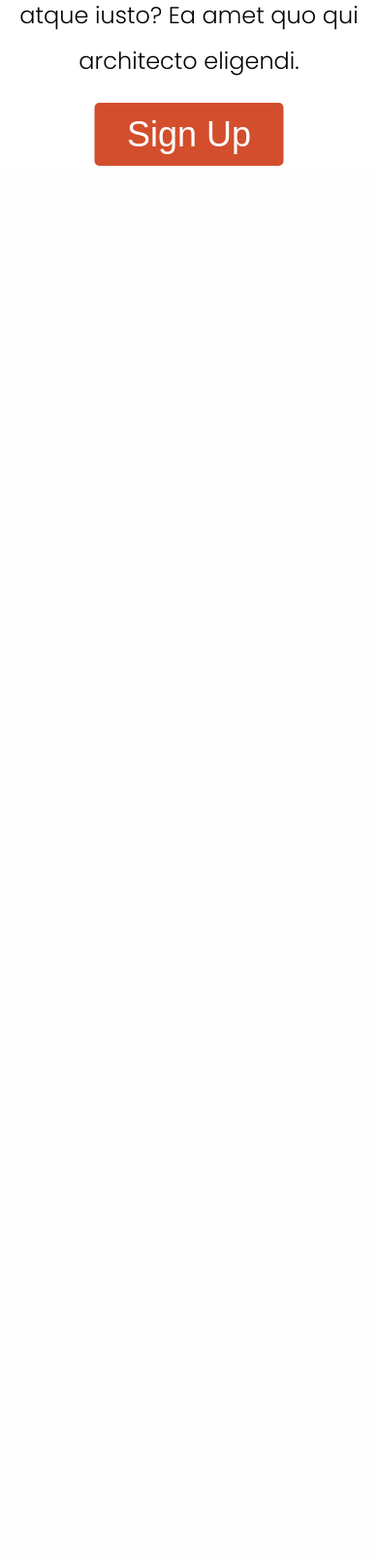
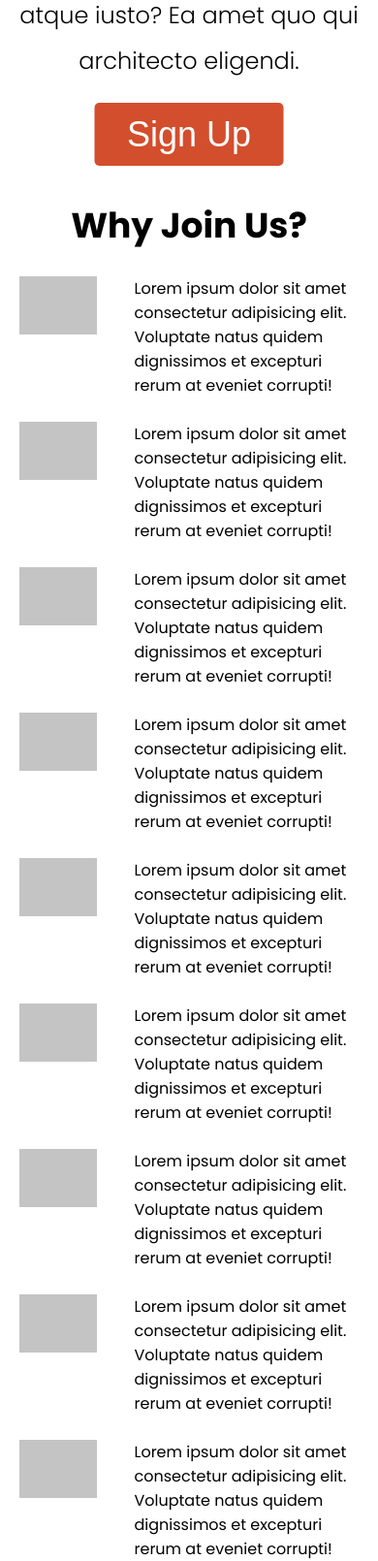
Before and after one commit to Aim-Entity/expense-tracker, a Django app: template templates/home/index.htm in a window 390 px wide. Shown: the part 3037-4647 px from the top of the page at 97% size. Before the commit the page ends 3208 px from the top, so only its background shows below. Run offline with Django 3.2, Linux system fonts and the light colour scheme; the template is opened without the code that fills it, so the values that code supplies are empty.

Commit message:
Phone view section5 template done

```diff
--- a/home/static/home/style.css
+++ b/home/static/home/style.css
@@ -320,6 +320,34 @@ a {
 
   color: #ffffff;
 }
+
+.section5-title {
+  font-size: 36px;
+  line-height: 54px;
+  width: 100%;
+  margin-top: 35px;
+
+  text-align: center;
+
+  color: #000000;
+}
+
+.section5-ind {
+  display: flex;
+  justify-content: space-around;
+  margin-top: 25px;
+}
+
+.ind-img {
+  width: 80px;
+  height: 60px;
+
+  background: #c4c4c4;
+}
+
+.ind-par {
+  width: 232px;
+}
 @media screen and (min-width: 850px) {
   .top-mobile-hero {
     display: none;
--- a/templates/home/index.htm
+++ b/templates/home/index.htm
@@ -133,6 +133,82 @@
 
         <button class="section4-btn btn">Sign Up</button>
       </div>
+
+      <div class="section5">
+        <h2 class="section5-title">Why Join Us?</h2>
+
+        <div class="section5-ind">
+          <div class="ind-img"></div>
+          <p class="ind-par">
+            Lorem ipsum dolor sit amet consectetur adipisicing elit. Voluptate
+            natus quidem dignissimos et excepturi rerum at eveniet corrupti!
+          </p>
+        </div>
+
+        <div class="section5-ind">
+          <div class="ind-img"></div>
+          <p class="ind-par">
+            Lorem ipsum dolor sit amet consectetur adipisicing elit. Voluptate
+            natus quidem dignissimos et excepturi rerum at eveniet corrupti!
+          </p>
+        </div>
+
+        <div class="section5-ind">
+          <div class="ind-img"></div>
+          <p class="ind-par">
+            Lorem ipsum dolor sit amet consectetur adipisicing elit. Voluptate
+            natus quidem dignissimos et excepturi rerum at eveniet corrupti!
+          </p>
+        </div>
+
+        <div class="section5-ind">
+          <div class="ind-img"></div>
+          <p class="ind-par">
+            Lorem ipsum dolor sit amet consectetur adipisicing elit. Voluptate
+            natus quidem dignissimos et excepturi rerum at eveniet corrupti!
+          </p>
+        </div>
+
+        <div class="section5-ind">
+          <div class="ind-img"></div>
+          <p class="ind-par">
+            Lorem ipsum dolor sit amet consectetur adipisicing elit. Voluptate
+            natus quidem dignissimos et excepturi rerum at eveniet corrupti!
+          </p>
+        </div>
+
+        <div class="section5-ind">
+          <div class="ind-img"></div>
+          <p class="ind-par">
+            Lorem ipsum dolor sit amet consectetur adipisicing elit. Voluptate
+            natus quidem dignissimos et excepturi rerum at eveniet corrupti!
+          </p>
+        </div>
+
+        <div class="section5-ind">
+          <div class="ind-img"></div>
+          <p class="ind-par">
+            Lorem ipsum dolor sit amet consectetur adipisicing elit. Voluptate
+            natus quidem dignissimos et excepturi rerum at eveniet corrupti!
+          </p>
+        </div>
+
+        <div class="section5-ind">
+          <div class="ind-img"></div>
+          <p class="ind-par">
+            Lorem ipsum dolor sit amet consectetur adipisicing elit. Voluptate
+            natus quidem dignissimos et excepturi rerum at eveniet corrupti!
+          </p>
+        </div>
+
+        <div class="section5-ind">
+          <div class="ind-img"></div>
+          <p class="ind-par">
+            Lorem ipsum dolor sit amet consectetur adipisicing elit. Voluptate
+            natus quidem dignissimos et excepturi rerum at eveniet corrupti!
+          </p>
+        </div>
+      </div>
     </div>
   </body>
 </html>
```
